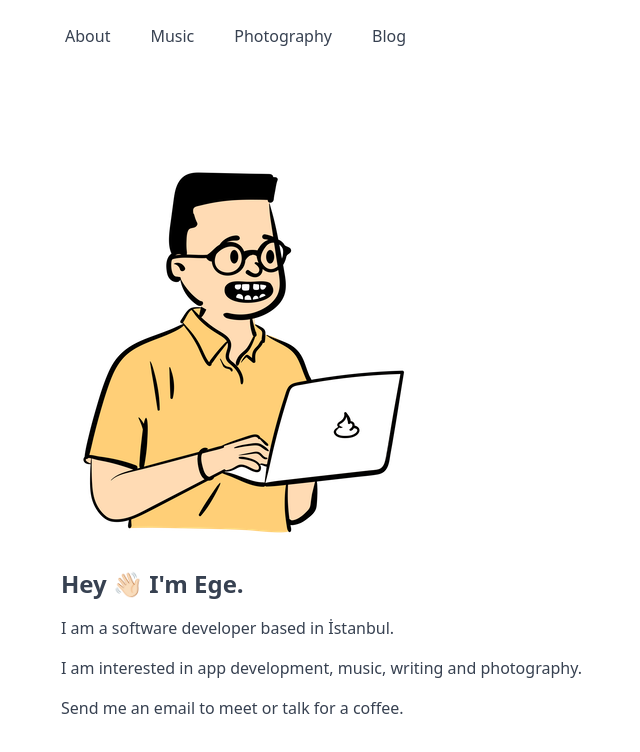
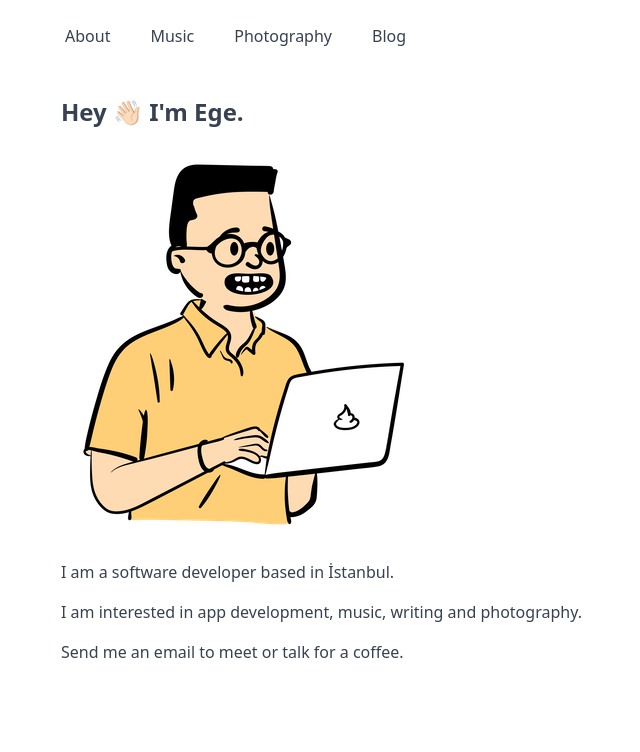
Before and after one commit to egecam/next-blog, a Next.js app: page / in a window 1280 px wide. Shown: the top 752 px of the page, without its empty margins (267-907 px from the left). Built offline with nearby package versions, Linux system fonts and the light colour scheme.

Commit message:
change image location to top

```diff
--- a/pages/index.js
+++ b/pages/index.js
@@ -3,10 +3,10 @@ function HomePage() {
     <>
       <div className="site-container">
         <div className="space-y-4">
-          <div className="max-w-4xl mx-auto mt-20">
+          <h1 className="text-2xl font-bold">Hey 👋🏻 I'm Ege.</h1>
+          <div className="site-4xl-container mt-20">
             <img src="/img/laptop.png" alt="" />
           </div>
-          <h1 className="text-2xl font-bold">Hey 👋🏻 I'm Ege.</h1>
           <p>I am a software developer based in İstanbul.</p>
 
           <p>
```
